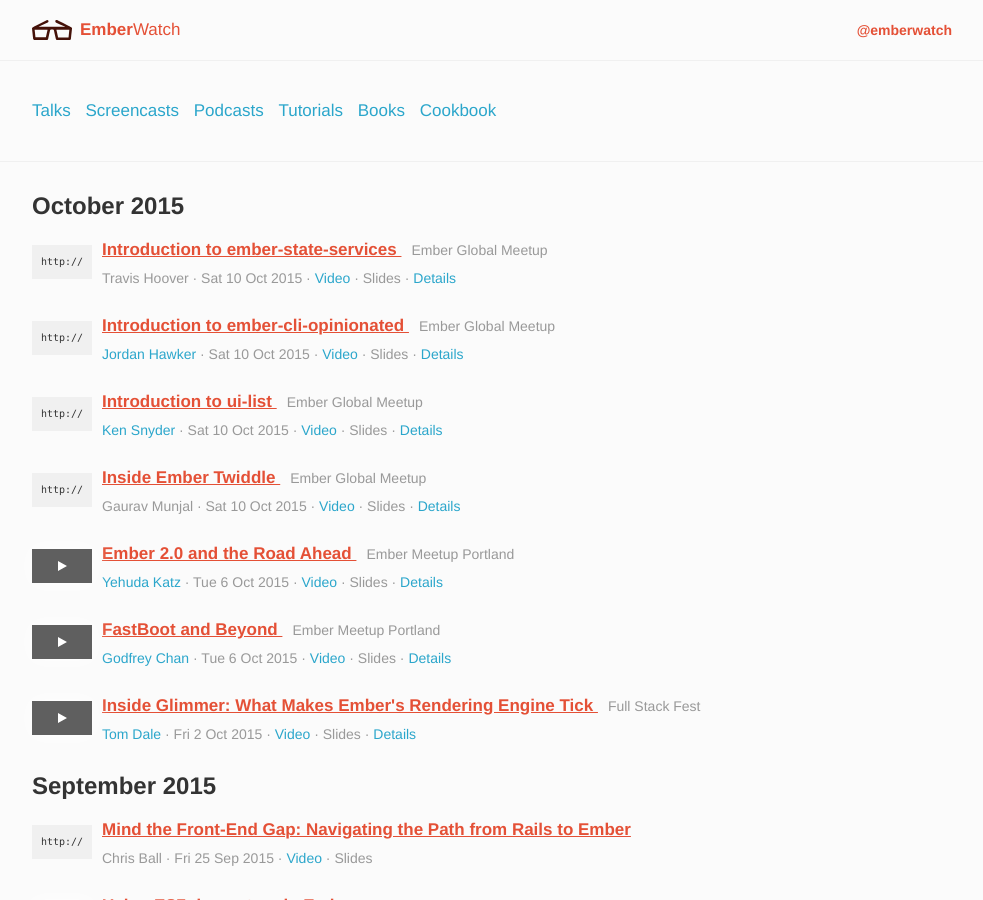
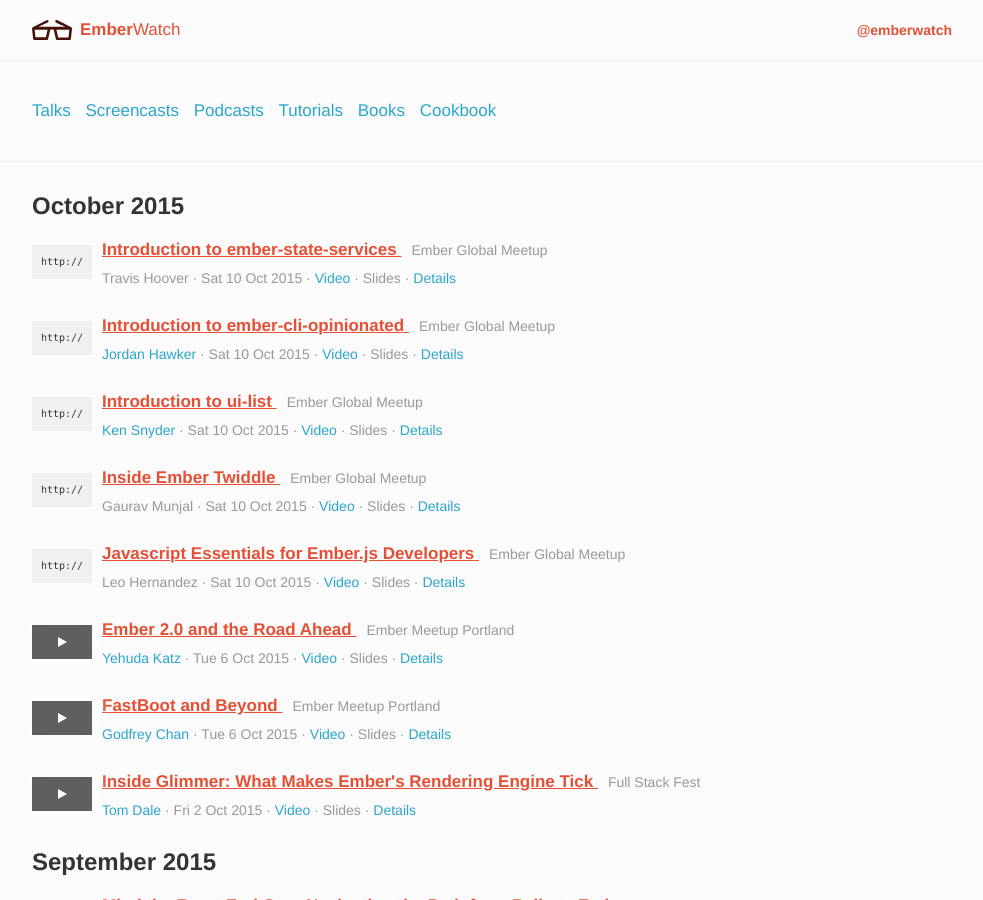
Before and after one commit to emberwatch/emberwatch, a Jekyll site: the page built from index.html, in a window 1280 px wide and 900 px high. Shown: the whole window, without its empty margins (148-1131 px from the left). Built offline with Jekyll 4.4.1, drawn with Linux system fonts in a browser that asks for light colours; Markdown is read by kramdown in place of the engine named in the settings; comment, search, counter and statistics services are not loaded; grey boxes are pictures that could not be loaded.

Commit message:
[Talk] Javascript Essentials for Ember.js Developers

```diff
--- a/_data/people.yml
+++ b/_data/people.yml
@@ -1214,3 +1214,6 @@
 - name: Travis Hoover
   twitter: Thoov
   id: 290
+- name: Leo Hernandez
+  twitter: leojh
+  id: 291
--- a/_data/talks.yml
+++ b/_data/talks.yml
@@ -1,4 +1,12 @@
 ---
+- title: Javascript Essentials for Ember.js Developers
+  date: '2015-10-10'
+  author_ids:
+  - 291
+  videos:
+  - https://vimeo.com/142001242
+  url: https://vimeo.com/globalembermeetup
+  event_id: 27
 - title: Inside Ember Twiddle
   date: '2015-10-10'
   author_ids:
```
